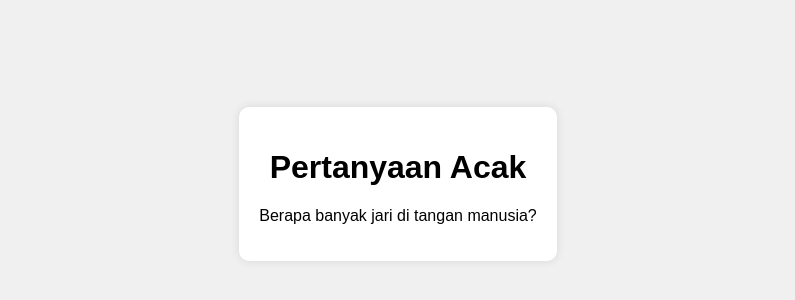
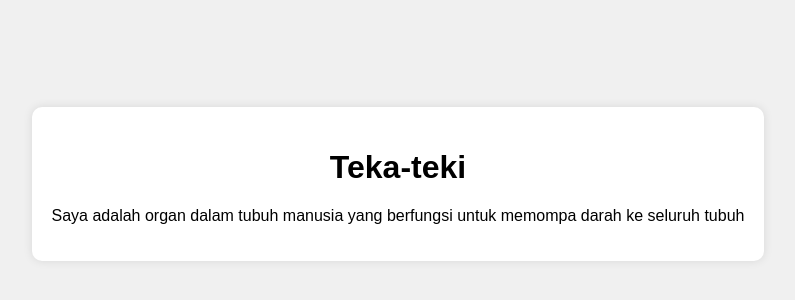
Before and after one commit to kingmickey08/teka-teki, a plain HTML site: page index.html in a window 1280 px wide. Shown: the part 216-516 px from the top of the page, without its empty margins (242-1037 px from the left). Drawn offline with Linux system fonts and the light colour scheme.

Commit message:
Update index.html

```diff
--- a/index.html
+++ b/index.html
@@ -3,7 +3,7 @@
 <head>
     <meta charset="UTF-8">
     <meta name="viewport" content="width=device-width, initial-scale=1.0">
-    <title>Pertanyaan Acak</title>
+    <title>Teka-teki</title>
     <style>
         body {
             font-family: Arial, sans-serif;
@@ -25,16 +25,16 @@
 </head>
 <body>
     <div class="container">
-        <h1>Pertanyaan Acak</h1>
+        <h1>Teka-teki</h1>
         <p id="question">Loading question...</p>
     </div>
     <script>
         const questions = [
-            "Apa warna langit pada hari cerah?",
-            "Berapa banyak jari di tangan manusia?",
-            "Apa nama ibu kota negara Indonesia?",
-            "Sebutkan satu hewan yang bisa terbang.",
-            "Apa yang biasanya kita makan untuk sarapan?"
+            "Saya adalah bagian dari tanaman yang biasanya berwarna hijau dan menyerap cahaya matahari untuk proses fotosintesis",
+            "Saya adalah organ dalam tubuh manusia yang berfungsi untuk memompa darah ke seluruh tubuh",
+            "Saya adalah bagian dari tubuh hewan yang dapat terbang dan memiliki bulu",
+            "Saya adalah bagian dari tanaman yang tumbuh di bawah tanah dan berfungsi untuk menyerap air serta nutrisi",
+            "Saya adalah bagian dari tubuh manusia yang kita gunakan untuk melihat dan membaca"
         ];
 
         function showRandomQuestion() {
```
